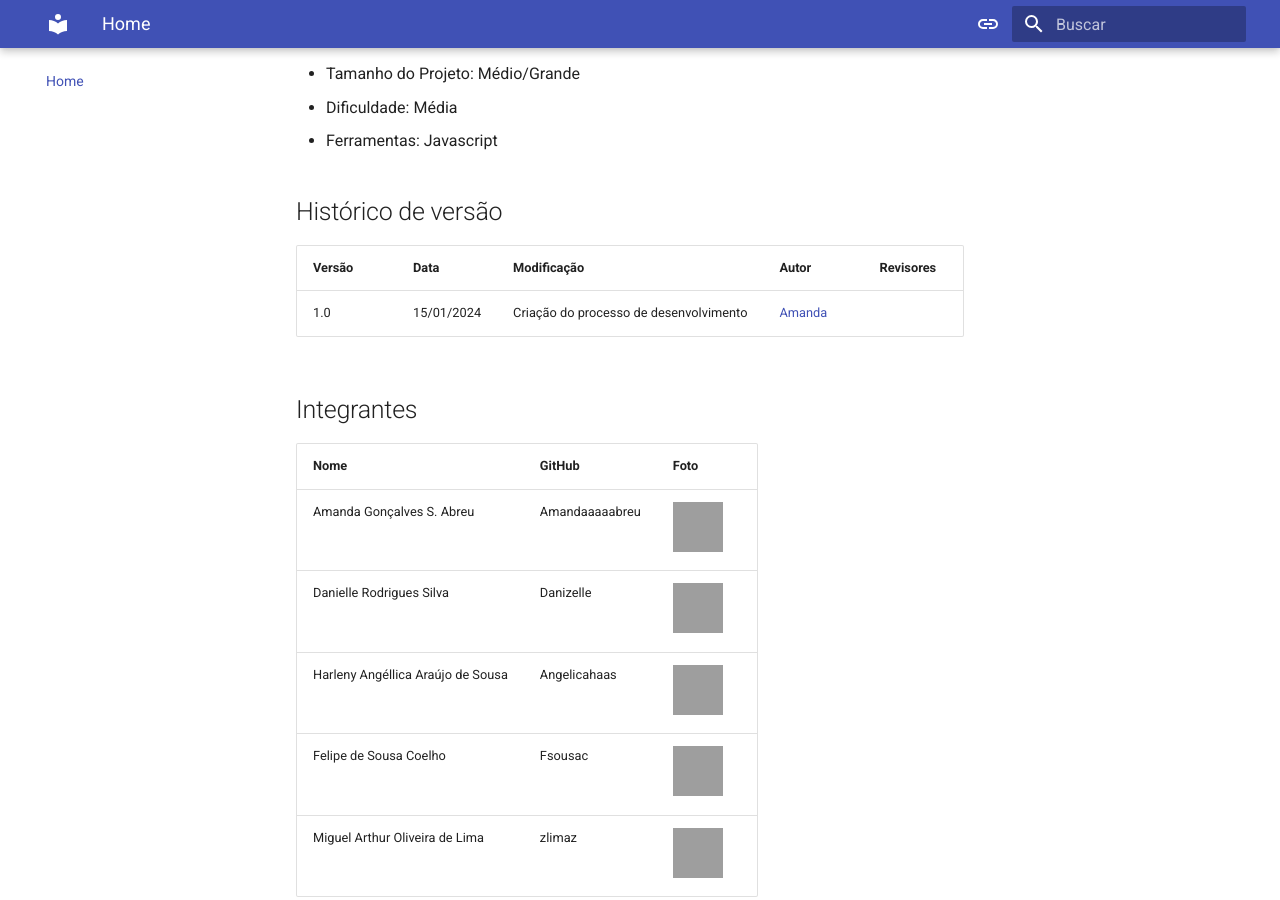
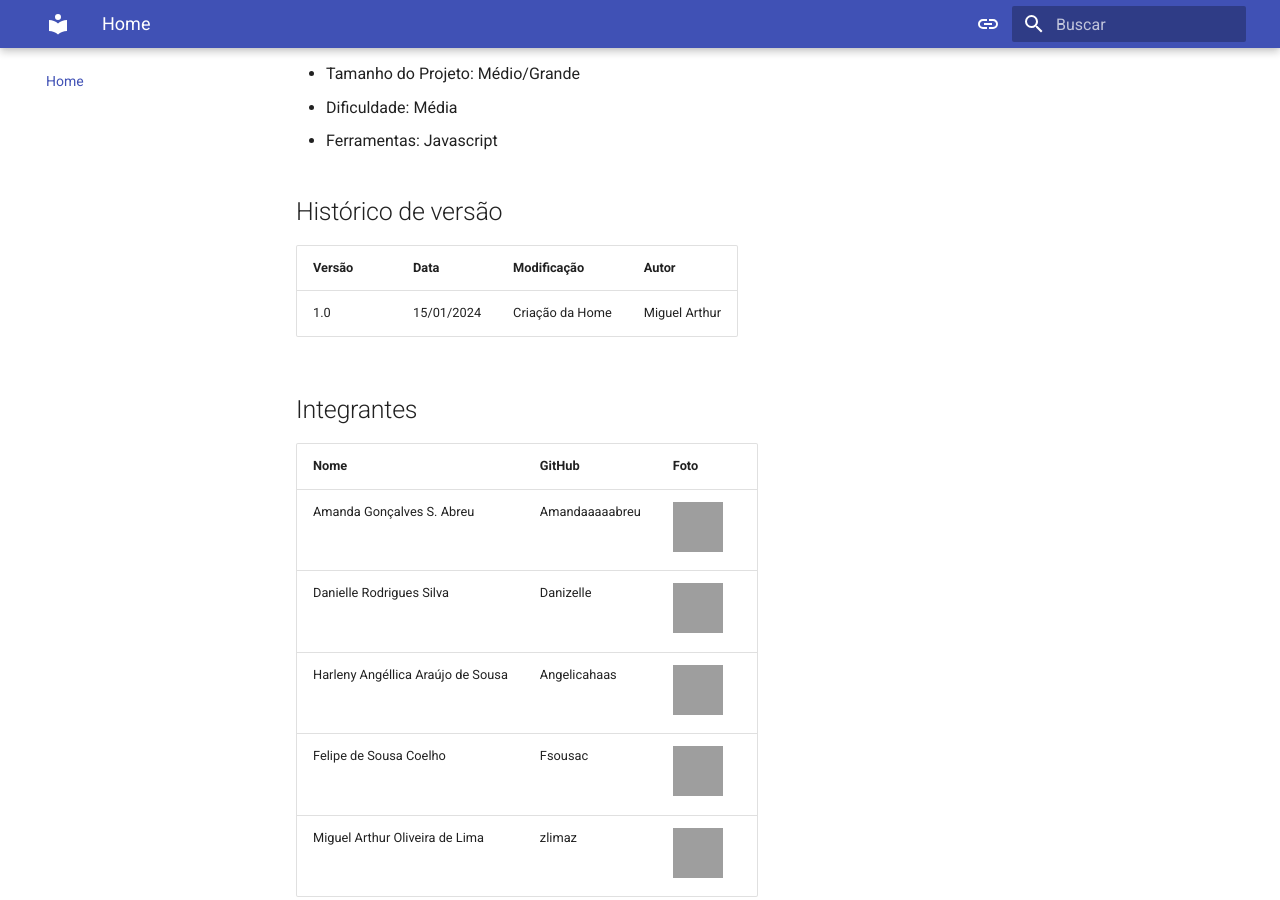
Before and after one commit to FGA-REQ/2024.2-Kingsman, an MkDocs documentation site: the page built from gitpages/index.md, in a window 1280 px wide and 900 px high, scrolled down 483 px, cut to the strip 0-900 px from the top of the window. Built offline with MkDocs 1.6.1 and Material for MkDocs 9.7.7, drawn with Linux system fonts in a browser that asks for light colours; grey boxes are pictures that could not be loaded.

Commit message:
padronizando versao

```diff
--- a/gitpages/index.md
+++ b/gitpages/index.md
@@ -12,9 +12,9 @@ Este projeto propõe o desenvolvimento de uma plataforma especializada na organi
 
 ## Histórico de versão
 
-| Versão | Data       | Modificação                             | Autor                         | Revisores                         |
-| ------ | ---------- | --------------------------------------- | ----------------------------- | ----------------------------- |
-|    1.0   |   15/01/2024   |   Criação do processo de desenvolvimento |  [Amanda](https://github.com/Amandaaaaabreu)| |
+| Versão | Data       | Modificação                             | Autor                         |
+| ------ | ---------- | --------------------------------------- | ----------------------------- |
+|    1.0   |   15/01/2024   |   Criação da Home|  Miguel Arthur|
 
 
 
```
